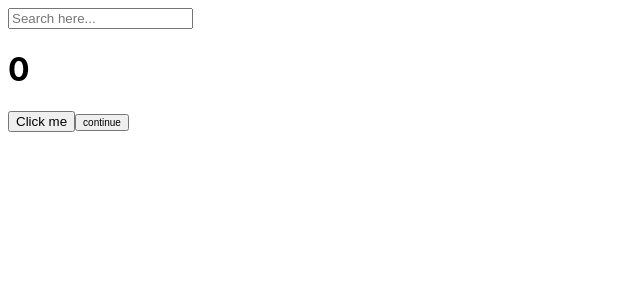
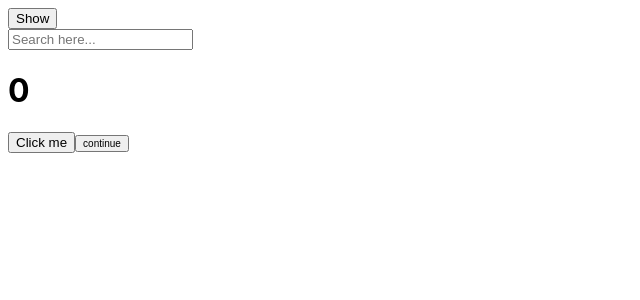
Before and after one commit to hyorinkim/movie-web, a React (Create React App) app: page / in a window 1280 px wide. Shown: the top 300 px of the page, without its empty margins (0-640 px from the left). Built offline with nearby package versions, Linux system fonts and the light colour scheme.

Commit message:
cleanup function 정의

```diff
--- a/src/App.js
+++ b/src/App.js
@@ -1,11 +1,22 @@
 import Button from "./Button";
 import styles from './App.module.css'
 import { useState , useEffect} from 'react'
+function Hello(){
+    useEffect(()=>{
+        console.log("created");
+        return () => console.log("destoryed")//cleanup function 컴포넌트가 destroy될 때 뭔가 할 수 있다.
+    },[])
+    return <h1> Hello</h1>
+}
 function App(){
+    const [showing,setShowing] = useState(false)
     const [counter,setValue] = useState(0)
     const [keyword,setKeyword]=useState("")
+
+    const onClick=()=> setShowing((prev)=>!prev)
     const Click=()=> setValue((prev)=>prev+1)
     const onChange=(event)=> setKeyword(event.target.value)
+
     console.log("i run all the time");
     useEffect(()=>{
         console.log("I run only once.")//컴포넌트 내에서 몇몇 코드는 처음에만 render하고 rerender 안하도록 원할 수 있다.
@@ -21,8 +32,13 @@ function App(){
     useEffect(()=>{
         console.log("I run when keywword &counter changes")
     },[keyword,counter]);//keyword나 counter 중에 하나라도 바뀌면 호출
+
     return (
         <div>
+           {showing ? <Hello/>:null}
+           <button onClick={onClick}>{showing?"Hide":"Show"}</button>
+
+            <br></br>
             <input
             value={keyword}
             onChange={onChange}
```
